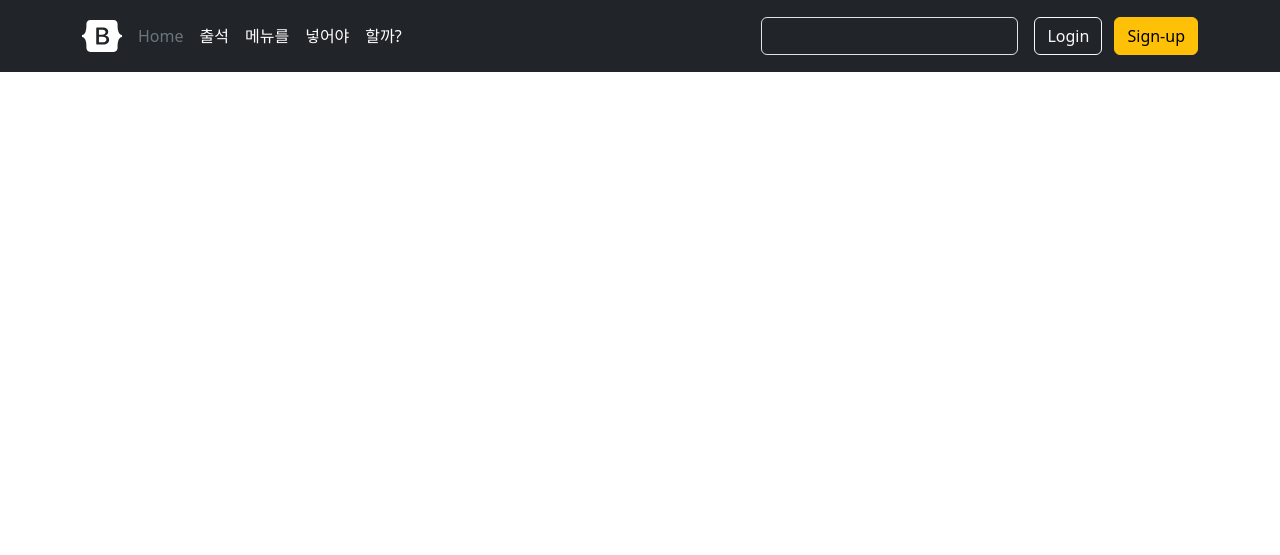
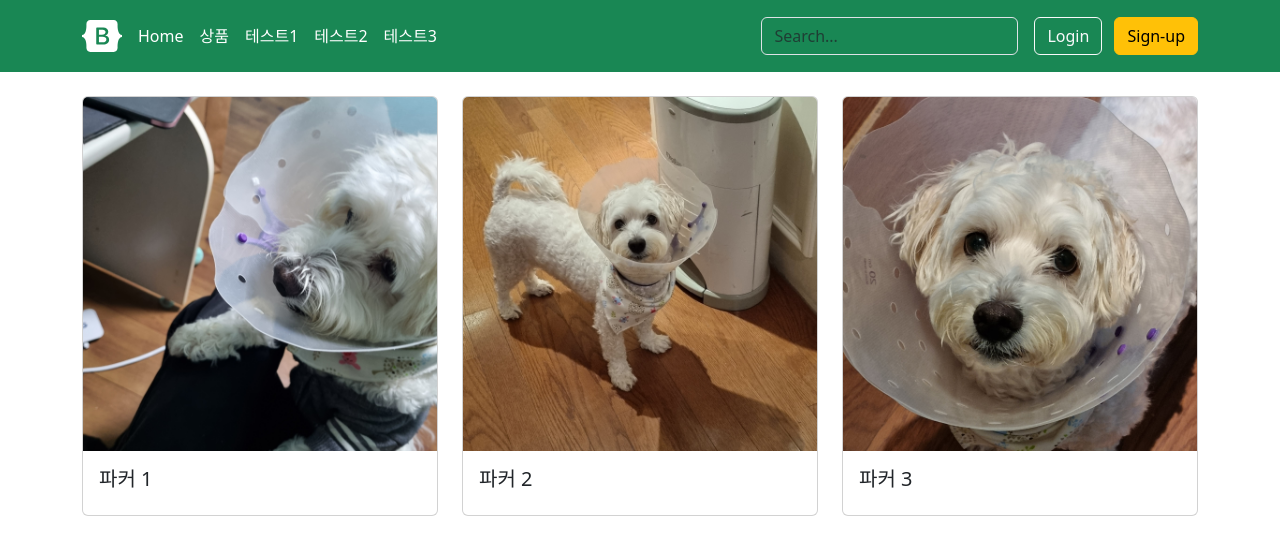
Before and after one commit to TomyoKim/mgc-sample-page, a Django app: template templates/index.html in a window 1280 px wide. Shown: the top 555 px of the page. Run offline with Django 4.2, Linux system fonts and the light colour scheme; the template is opened without the code that fills it, so the values that code supplies are empty; some libraries are stand-ins or nearby versions.

Commit message:
feat: add sample code

```diff
--- a/attendance/templates/attendance/index.html
+++ b/attendance/templates/attendance/index.html
@@ -3,13 +3,13 @@
 <head>
     <meta charset="UTF-8">
     <meta name="viewport" content="width=device-width, initial-scale=1.0">
-    <title>출석</title>
+    <title>DB 저장 테스트</title>
     {% include "modules/bootstrap.html" %}
 </head>
 <body>
     {% include "modules/header.html" %}
     <section class="container px-4 py-5">
-        <h2 class="pb-2 border-bottom">출석</h2>
+        <h2 class="pb-2 border-bottom">DB 저장 테스트</h2>
         <form class="" action="{% url 'attendance:index' %}" method="POST">
         {% csrf_token %}
             <div class="row g-2">
@@ -27,7 +27,7 @@
                 </div>
                 <div class="col-sm col-md">
                     <div class="d-grid">
-                        <button class="btn btn-primary" type="submit">출석하기</button>
+                        <button class="btn btn-primary" type="submit">저장</button>
                     </div>
                 </div>
             </div>
--- a/templates/index.html
+++ b/templates/index.html
@@ -1,3 +1,4 @@
+{% load static %}
 <!DOCTYPE html>
 <html lang="ko">
 <head>
@@ -8,5 +9,34 @@
 </head>
 <body>
     {% include "modules/header.html" %}
+    <div class="container mt-4">
+        <div class="row">
+            <div class="col-md-4">
+                <div class="card">
+                    <img src="{% static 'bs5/image/image1.png' %}" class="card-img-top" alt="Image 1">
+                    <div class="card-body">
+                        <h5 class="card-title">파커 1</h5>
+                    </div>
+                </div>
+            </div>
+            <div class="col-md-4">
+                <div class="card">
+                    <img src="{% static 'bs5/image/image2.png' %}" class="card-img-top" alt="Image 2">
+                    <div class="card-body">
+                        <h5 class="card-title">파커 2</h5>
+                    </div>
+                </div>
+            </div>
+            <div class="col-md-4">
+                <div class="card">
+                    <img src="{% static 'bs5/image/image3.png' %}" class="card-img-top" alt="Image 3">
+                    <div class="card-body">
+                        <h5 class="card-title">파커 3</h5>
+                    </div>
+                </div>
+            </div>
+        </div>
+    </div>
+
 </body>
 </html>
--- a/templates/modules/header.html
+++ b/templates/modules/header.html
@@ -4,7 +4,7 @@
         <path fill-rule="evenodd" clip-rule="evenodd" d="M24.509 0c-6.733 0-11.715 5.893-11.492 12.284.214 6.14-.064 14.092-2.066 20.577C8.943 39.365 5.547 43.485 0 44.014v5.972c5.547.529 8.943 4.649 10.951 11.153 2.002 6.485 2.28 14.437 2.066 20.577C12.794 88.106 17.776 94 24.51 94H93.5c6.733 0 11.714-5.893 11.491-12.284-.214-6.14.064-14.092 2.066-20.577 2.009-6.504 5.396-10.624 10.943-11.153v-5.972c-5.547-.529-8.934-4.649-10.943-11.153-2.002-6.484-2.28-14.437-2.066-20.577C105.214 5.894 100.233 0 93.5 0H24.508zM80 57.863C80 66.663 73.436 72 62.543 72H44a2 2 0 01-2-2V24a2 2 0 012-2h18.437c9.083 0 15.044 4.92 15.044 12.474 0 5.302-4.01 10.049-9.119 10.88v.277C75.317 46.394 80 51.21 80 57.863zM60.521 28.34H49.948v14.934h8.905c6.884 0 10.68-2.772 10.68-7.727 0-4.643-3.264-7.207-9.012-7.207zM49.948 49.2v16.458H60.91c7.167 0 10.964-2.876 10.964-8.281 0-5.406-3.903-8.178-11.425-8.178H49.948z"></path>
     </symbol>
 </svg>
-<header class="p-3 text-bg-dark">
+<header class="p-3 text-bg-success">
     <div class="container">
         <div class="d-flex flex-wrap align-items-center justify-content-center justify-content-lg-start">
             <a href="/" class="d-flex align-items-center mb-2 mb-lg-0 text-white text-decoration-none">
@@ -12,15 +12,15 @@
             </a>
 
             <ul class="nav col-12 col-lg-auto me-lg-auto mb-2 justify-content-center mb-md-0">
-                <li><a href="{% url 'main' %}" class="nav-link px-2 text-secondary">Home</a></li>
-                <li><a href="{% url 'attendance:index' %}" class="nav-link px-2 text-white">출석</a></li>
-                <li><a href="#" class="nav-link px-2 text-white">메뉴를</a></li>
-                <li><a href="#" class="nav-link px-2 text-white">넣어야</a></li>
-                <li><a href="#" class="nav-link px-2 text-white">할까?</a></li>
+                <li><a href="{% url 'main' %}" class="nav-link px-2 text-white">Home</a></li>
+                <li><a href="{% url 'attendance:index' %}" class="nav-link px-2 text-white">상품</a></li>
+                <li><a href="#" class="nav-link px-2 text-white">테스트1</a></li>
+                <li><a href="#" class="nav-link px-2 text-white">테스트2</a></li>
+                <li><a href="#" class="nav-link px-2 text-white">테스트3</a></li>
             </ul>
 
             <form class="col-12 col-lg-auto mb-3 mb-lg-0 me-lg-3" role="search">
-                <input type="search" class="form-control form-control-dark text-bg-dark" placeholder="Search..." aria-label="Search">
+                <input type="search" class="form-control form-control-white text-bg-success text-white" placeholder="Search..." aria-label="Search">
             </form>
 
             {% if user.is_authenticated %}
```
Also changed, not shown: attendance/migrations/0002_alter_attendancemodel_options.py (added), static/bs5/image/image1.png (added), static/bs5/image/image2.png (added), static/bs5/image/image3.png (added).
